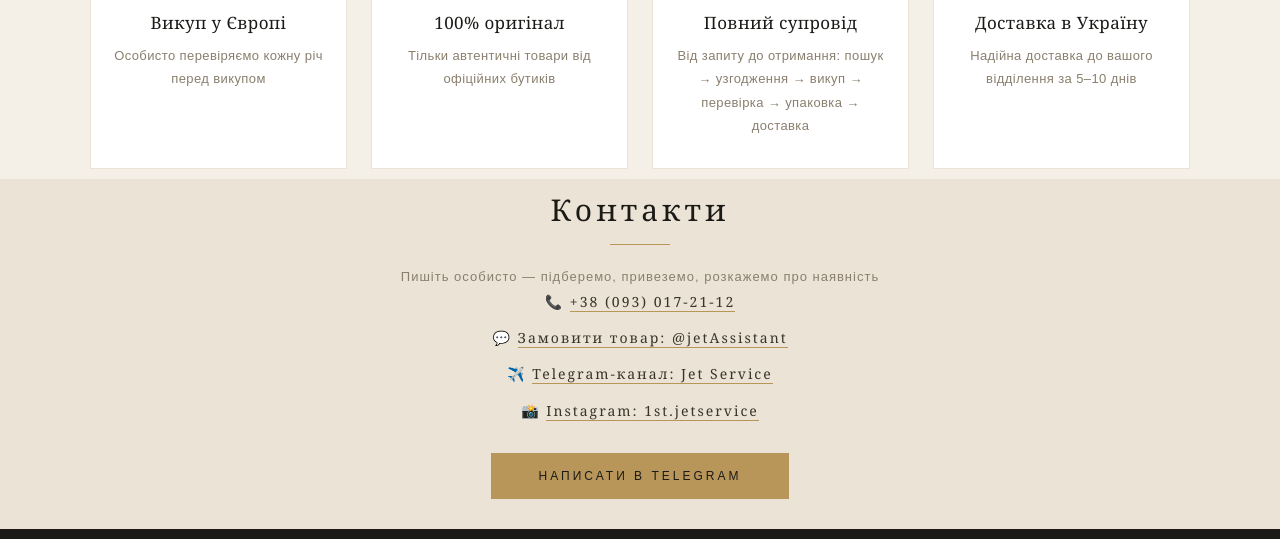
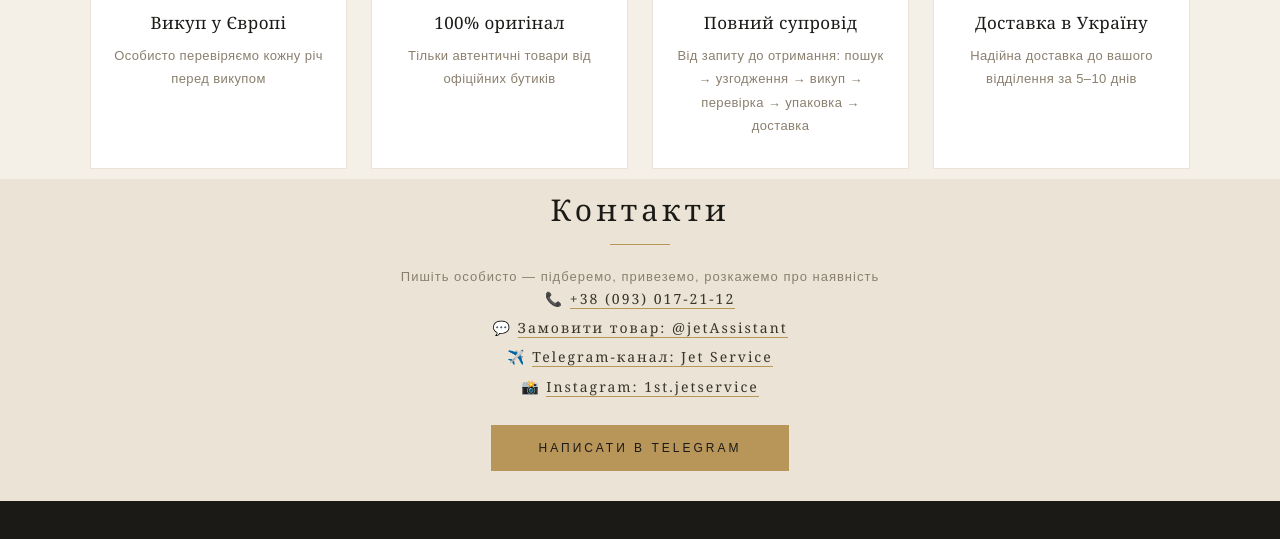
Before and after one commit to irinanovikova1975-cell/Jet-servis, a website: page index.html in a window 1280 px wide. Shown: the part 4437-4976 px from the top of the page. Drawn offline with Linux system fonts and the light colour scheme.

Commit message:
Modify line-height of contact-line class
Adjusted line-height of contact-line class for better spacing.

```diff
--- a/index.html
+++ b/index.html
@@ -160,7 +160,7 @@
   .reveal { opacity: 0; transform: translateY(40px); transition: all 0.9s ease; }
   .reveal.visible { opacity: 1; transform: translateY(0); }
 
-  .contact-line { text-align: center; font-size: 14px; letter-spacing: 2px; line-height: 2.6; }
+  .contact-line { text-align: center; font-size: 14px; letter-spacing: 2px; line-height: 2.1; }
   .contact-line a { border-bottom: 1px solid var(--gold); }
   .contact-line a:hover { opacity: 0.6; }
 
```
